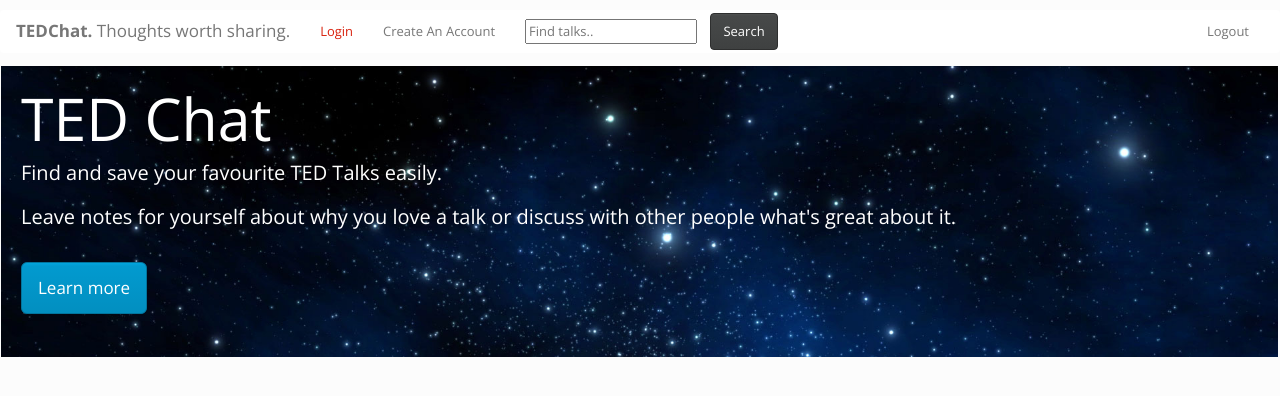
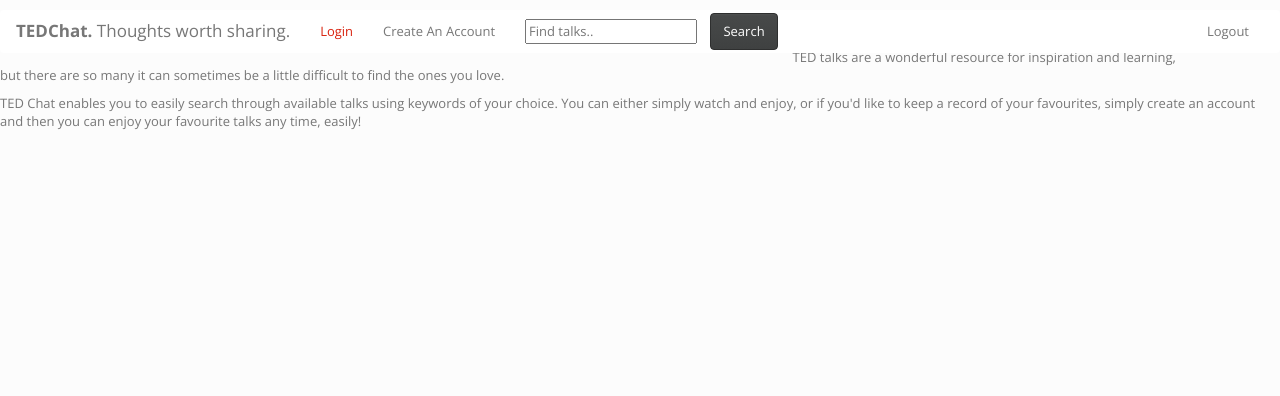
Before and after one commit to CharlieAllen/WDI_finalProject, a plain HTML site: page front-end/index.html at #!/about in a window 1280 px wide. Drawn offline with nearby package versions, Linux system fonts and the light colour scheme; some packages are replaced by stand-ins of ours; a script that the page names is missing.

Commit message:
ui route added for an about page

```diff
--- /dev/null
+++ b/front-end/about.html
@@ -0,0 +1,7 @@
+<section class="about">
+  <p>TED talks are a wonderful resource for inspiration and learning, but there are so many it can sometimes be a little difficult to find the ones you love.</p>
+  <p>TED Chat enables you to easily search through available talks using keywords of your choice.  You can either simply watch and enjoy, or if you'd like to keep a record of your favourites, simply create an account and then you can enjoy your favourite talks any time, easily!</p>
+
+
+
+</section>
--- a/front-end/home.html
+++ b/front-end/home.html
@@ -3,7 +3,7 @@
     <h1 class="jumbohead">TED Chat</h1>
     <p>Find and save your favourite TED Talks easily.</p>
     <p>Leave notes for yourself about why you love a talk or discuss with other people what's great about it.</p>
-        <p><a class="btn btn-info btn-lg">Learn more</a></p>
+    <p><a class="btn btn-info btn-lg" ui-sref="about">Learn more</a></p>
   </div>
 
   <div ng-repeat="videoId in main.videoIds">
--- a/front-end/js/app.js
+++ b/front-end/js/app.js
@@ -34,6 +34,10 @@
     .state('signup', {
       url: '/signup',
       templateUrl: 'signup.html'
+    })
+    .state('about', {
+      url: '/about',
+      templateUrl: 'about.html'
     });
 
   $urlRouterProvider.otherwise("/");
```
Lines whose indentation alone changed are shown as unchanged.
